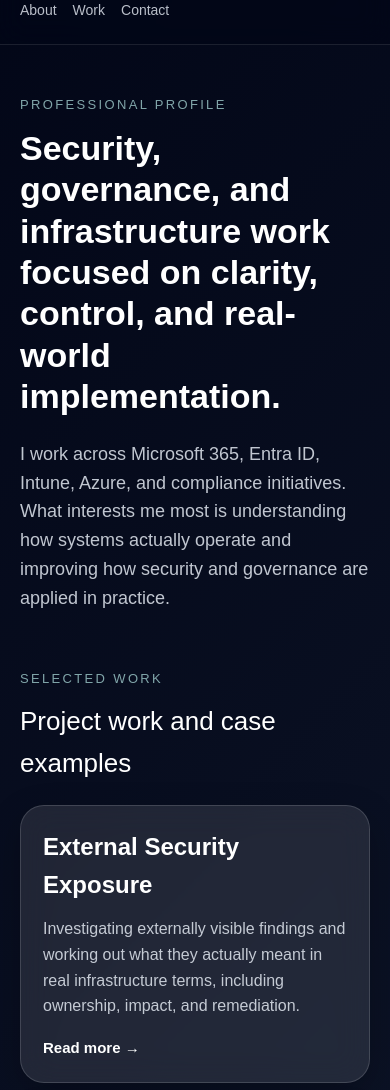
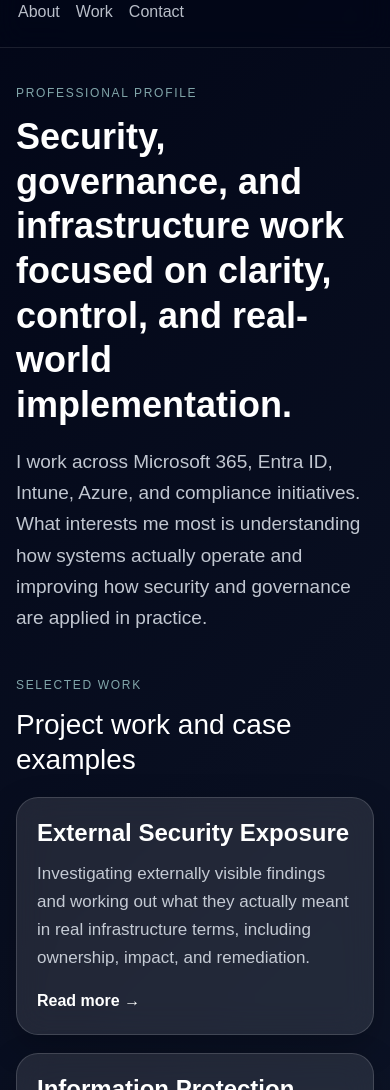
Before and after one commit to GregorySamaras/gregorysamaras.github.io, a plain HTML site: page index.html in a window 390 px wide. Shown: the part 87-1177 px from the top of the page. Drawn offline with Linux system fonts and the light colour scheme.

Commit message:
Update index.html

```diff
--- a/index.html
+++ b/index.html
@@ -6,6 +6,14 @@
   <title>Gregory Samaras</title>
 
   <style>
+    * {
+      box-sizing: border-box;
+    }
+
+    html {
+      -webkit-text-size-adjust: 100%;
+    }
+
     body {
       font-family: Arial, sans-serif;
       margin: 0;
@@ -74,6 +82,7 @@
     }
 
     .container {
+      width: 100%;
       max-width: 1100px;
       margin: auto;
       padding: 70px 24px 90px;
@@ -228,67 +237,93 @@
         flex-direction: column;
         align-items: flex-start;
         gap: 12px;
-        padding: 18px 20px;
+        padding: 18px 18px;
       }
 
       .nav-links {
         gap: 16px;
       }
 
+      .nav-links a {
+        font-size: 16px;
+      }
+
       .container {
-        padding: 50px 20px 70px;
+        padding: 36px 16px 56px;
+      }
+
+      .eyebrow,
+      .section-label {
+        font-size: 12px;
+        letter-spacing: 0.14em;
       }
 
       h1 {
-        font-size: 34px;
-        line-height: 1.22;
+        font-size: 36px;
+        line-height: 1.24;
+        margin-bottom: 18px;
       }
 
       .hero p {
-        font-size: 18px;
+        font-size: 19px;
+        line-height: 1.65;
       }
 
       .section {
-        margin-top: 56px;
+        margin-top: 42px;
       }
 
       .section-title {
-        font-size: 26px;
+        font-size: 28px;
+        line-height: 1.25;
       }
 
       .projects {
         grid-template-columns: 1fr;
+        gap: 18px;
       }
 
       .card {
-        padding: 22px;
-        border-radius: 24px;
+        padding: 20px;
+        border-radius: 22px;
       }
 
       .card h3 {
         font-size: 24px;
+        line-height: 1.25;
       }
 
       .card p {
+        font-size: 17px;
+        line-height: 1.65;
+      }
+
+      .card a {
         font-size: 16px;
       }
 
       .teal-box {
-        padding: 26px;
-        border-radius: 24px;
+        padding: 22px;
+        border-radius: 22px;
       }
 
       .teal-box h2 {
-        font-size: 26px;
+        font-size: 27px;
+        line-height: 1.25;
       }
 
       .teal-box p {
         font-size: 17px;
+        line-height: 1.7;
       }
 
       .btn {
         margin-right: 8px;
         margin-bottom: 8px;
+      }
+
+      .footer {
+        font-size: 14px;
       }
     }
   </style>
```
